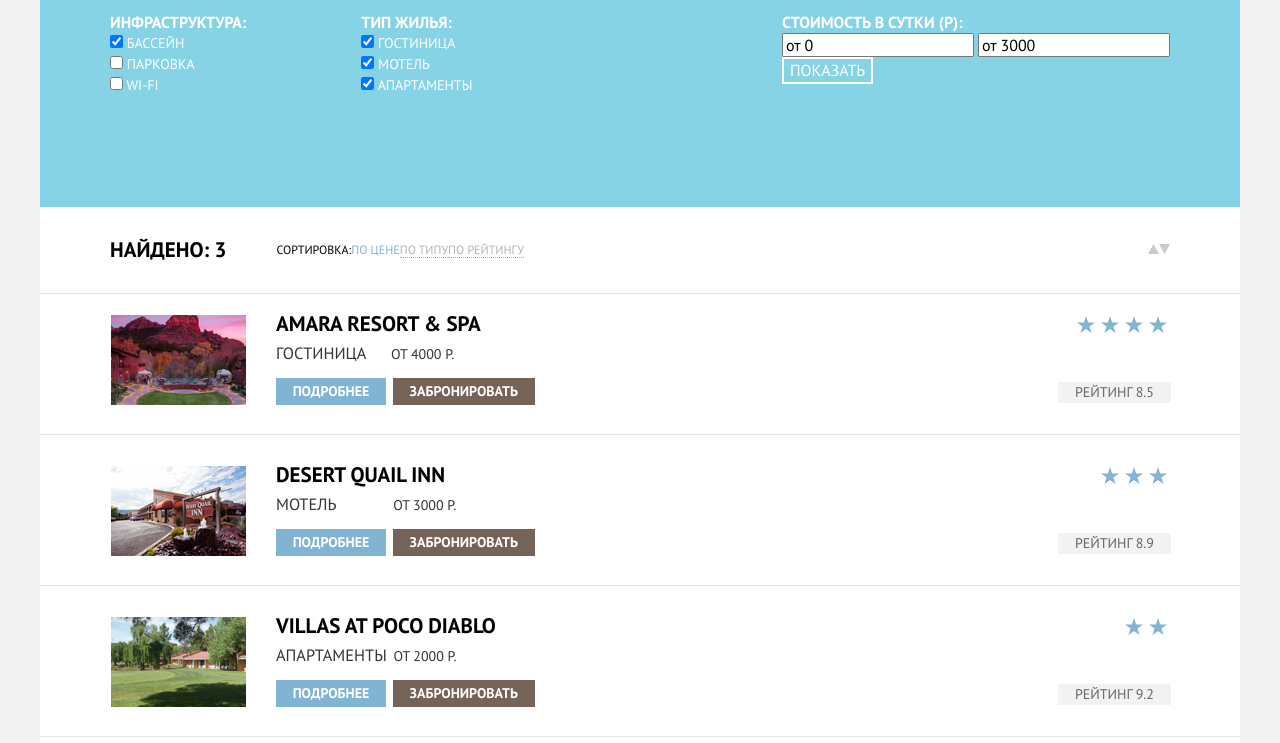
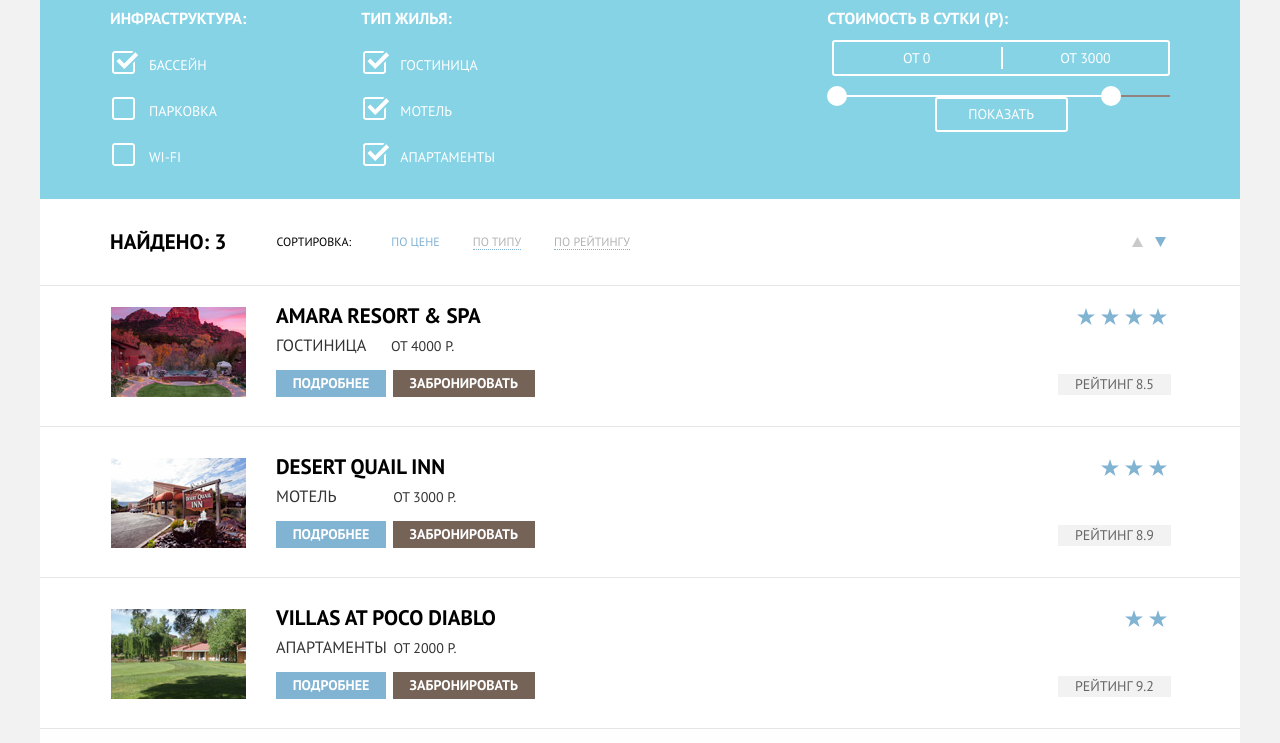
Before and after one commit to Havaj-Ilyasov/1124603-sedona-27, a plain HTML site: page hotels.html in a window 1280 px wide. Shown: the part 74-817 px from the top of the page. Drawn offline with Linux system fonts and the light colour scheme.

Commit message:
Выполняет задание "Личный проект: продолжаем оформление декоративных элементов"

```diff
--- a/css/style.css
+++ b/css/style.css
@@ -183,12 +183,15 @@ input[type="radio"].visually-hidden {
 
 .features__title {
   width: 440px;
+  margin-bottom: 27px;
 
   font-size: 21px;
+  text-align: center;
 }
 
 .features__subtitle {
   margin: 0;
+  margin-bottom: 51px;
 
   font-size: 14px;
   font-weight: 400;
@@ -205,22 +208,23 @@ input[type="radio"].visually-hidden {
   line-height: 21px;
 
   list-style: none;
+
+  background-color: #eeeeee;
 }
 
 .features__item {
   display: flex;
   flex-wrap: wrap;
-  align-items: center;
-  justify-content: center;
   width: 400px;
+
+  color: #333333;
 }
 
 .features__item:not(:nth-child(1)) {
   height: 256px;
 }
 
-.features__item:nth-child(1),
-.features__item:nth-child(2) {
+.features__item--main {
   width: 100%;
 
   color: #ffffff;
@@ -228,23 +232,65 @@ input[type="radio"].visually-hidden {
   background-color: #81b3d2;
 }
 
+.features__item:nth-child(2) .features__content {
+  padding-right: 45px;
+  padding-left: 45px;
+}
+
 .features__content {
   display: flex;
   flex-direction: column;
   align-items: center;
-  justify-content: center;
   width: 400px;
+  padding-top: 47px;
+  padding-right: 60px;
+  padding-left: 60px;
+  padding-bottom: 60px;
 }
 
 .features__slogan {
+  max-width: 150px;
   margin: 0;
+  margin-bottom: 24px;
 
   font-size: 21px;
+  text-align: center;
 }
 
 .features__index {
+  position: relative;
+
+  max-width: 280px;
+  margin-bottom: 21px;
+
   font-size: 14px;
   font-weight: 400;
+}
+
+.features__index::before,
+.features__index::after {
+  content: "";
+
+  position: absolute;
+  top: 50%;
+
+  width: 8px;
+  height: 1px;
+
+  background-color: #979797;
+}
+
+.features__index::before {
+  left: -10px;
+}
+
+.features__index::after {
+  right: -10px;
+}
+
+.features__item--main .features__index::before,
+.features__item--main .features__index::after {
+  background-color: #ffffff;
 }
 
 .features__desc {
@@ -252,6 +298,7 @@ input[type="radio"].visually-hidden {
 
   font-size: 14px;
   font-weight: 400;
+  text-align: center;
 }
 
 .features__img-wrapper {
@@ -276,22 +323,65 @@ input[type="radio"].visually-hidden {
   display: flex;
   flex-direction: column;
   align-items: center;
-  justify-content: center;
   width: 400px;
-  height: 330px;
+  padding-top: 161px;
+  padding-bottom: 81px;
 }
 
 .features__sublist-title {
+  position: relative;
+
   margin: 0;
+  margin-bottom: 24px;
 
   font-size: 21px;
 }
 
+.features__sublist-title::before {
+  content: "";
+
+  position: absolute;
+
+  background-repeat: no-repeat;
+}
+
+.features__sublist-item:nth-child(1) .features__sublist-title::before {
+  left: -3px;
+  bottom: 50px;
+
+  width: 75px;
+  height: 72px;
+
+  background-image: url("../img/icon-1.svg");
+}
+
+.features__sublist-item:nth-child(2) .features__sublist-title::before {
+  left: -17px;
+  bottom: 51px;
+
+  width: 74px;
+  height: 70px;
+
+  background-image: url("../img/icon-3.svg");
+}
+
+.features__sublist-item:nth-child(3) .features__sublist-title::before {
+  left: 20px;
+  bottom: 51px;
+
+  width: 64px;
+  height: 76px;
+
+  background-image: url("../img/icon-2.svg");
+}
+
 .features__sublist-desc {
+  max-width: 300px;
   margin: 0;
 
   font-size: 14px;
   font-weight: 400;
+  text-align: center;
 }
 
 /* search */
@@ -703,10 +793,10 @@ input[type="radio"].visually-hidden {
 .filter .container {
   width: 1200px;
   margin: 0 auto;
-  padding-top: 30px;
+  padding-top: 26px;
   padding-right: 70px;
   padding-left: 70px;
-  padding-bottom: 35px;
+  padding-bottom: 31px;
 
   background-color: #87D3E6;
   background-image: url("../img/bg-filter.png");
@@ -735,25 +825,169 @@ input[type="radio"].visually-hidden {
   margin-left: auto;
 }
 
+.form__group-content {
+  display: flex;
+  flex-direction: column;
+  height: 100%;
+}
+
 .form__subtitle {
+  margin-bottom: 26px;
+
   font-size: 16px;
   font-weight: 700;
+}
+
+.form__group:nth-child(3) .form__subtitle {
+  margin-left: -5px;
+  margin-bottom: 11px;
 }
 
 .form__list {
   margin: 0;
   padding: 0;
+  padding-left: 39px;
 
   list-style: none;
 }
 
+.form__item:not(:last-child) {
+  margin-bottom: 25px;
+}
+
+.form__input:disabled + .form__text::before {
+  opacity: 0.3;
+}
+
+.form__text {
+  position: relative;
+}
+
+.form__text::before {
+  content: "";
+
+  position: absolute;
+  left: -37px;
+  bottom: 0;
+
+  width: 23px;
+  height: 23px;
+
+  background-image: url("../img/checkbox-off.svg");
+  background-repeat: no-repeat;
+}
+
+.form__input[type=checkbox]:checked + .form__text::before {
+  width: 27px;
+
+  background-image: url("../img/checkbox-on.svg");
+}
+
+.range__controls--price {
+  border: 2px solid #ffffff;
+  border-radius: 3px;
+}
+
+.form__input--price {
+  padding-top: 8px;
+  padding-bottom: 8px;
+
+  text-align: center;
+  text-transform: uppercase;
+  color: #ffffff;
+
+  background-color: transparent;
+  border: none;
+}
+
+.form__input--price::placeholder {
+  color: #ffffff;
+}
+
+.form__input--price::-moz-placeholder {
+  color: #ffffff;
+}
+
+.range__controls--price {
+  position: relative;
+
+  margin-bottom: 19px;
+}
+
+.range__controls--price::before {
+  content: "";
+
+  position: absolute;
+  top: 50%;
+  left: 50%;
+
+  width: 2px;
+  height: 22px;
+
+  background-color: #ffffff;
+
+  transform: translateY(-50%);
+}
+
+.range__controls--toggle {
+  position: relative;
+}
+
+.range__scale {
+  width: 100%;
+  height: 2px;
+
+  background-color: #928381;
+}
+
+.range__bar {
+  width: 80%;
+  height: 2px;
+
+  background-color: #ffffff;
+}
+
+.range__toggle {
+  position: absolute;
+  top: 50%;
+
+  width: 5px;
+  height: 5px;
+
+  border: 10px solid #ffffff;
+  background-color: #ababab;
+  border-radius: 50%;
+
+  transform: translateY(-50%);
+}
+
+.range__toggle:hover,
+.range__toggle:focus {
+  border-width: 9px;
+}
+
+.range__toggle--min {
+  left: -5px;
+}
+
+.range__toggle--max {
+  right: 49px;
+}
+
 .form__button {
+  width: 133px;
+  margin: 0 auto;
+  margin-top: auto;
+  padding-top: 5px;
+  padding-bottom: 5px;
+
   line-height: 21px;
   color: #ffffff;
   text-transform: uppercase;
 
   background-color: transparent;
   border: 2px solid #ffffff;
+  border-radius: 3px;
 }
 
 .form__button:hover,
@@ -795,6 +1029,7 @@ input[type="radio"].visually-hidden {
 
 .sort__subtitle {
   margin: 0;
+  margin-right: 40px;
 }
 
 .sort__list {
@@ -803,6 +1038,10 @@ input[type="radio"].visually-hidden {
   padding: 0;
 
   list-style: none;
+}
+
+.sort__list .sort__item:not(:last-child) {
+  margin-right: 33px;
 }
 
 .sort__item:not(:nth-child(1)) .sort__link {
@@ -831,11 +1070,26 @@ input[type="radio"].visually-hidden {
 }
 
 .sort__buttons {
+  display: flex;
+  margin: 0;
   margin-left: auto;
+  padding: 0;
+  padding-top: 2px;
+  padding-right: 4px;
+
+  list-style: none;
+}
+
+.sort__buttons .sort__item:not(:last-child) {
+  margin-right: 12px;
 }
 
 .sort__icon {
   fill: #cacaca;
+}
+
+.sort__button--current .sort__icon {
+  fill: #81b3d2;
 }
 
 .sort__button:hover .sort__icon,
@@ -844,6 +1098,11 @@ input[type="radio"].visually-hidden {
 }
 
 .sort__button:active .sort__icon {
+  fill: #81b3d2;
+}
+
+.sort__button--current:hover .sort__icon,
+.sort__button--current:focus .sort__icon {
   fill: #81b3d2;
 }
 
--- a/hotels.html
+++ b/hotels.html
@@ -46,20 +46,20 @@
             <legend class="form__subtitle">Инфраструктура:</legend>
             <ul class="form__list">
               <li class="form__item">
-                <label class="form__text">
-                  <input class="form__input" type="checkbox" checked>
+                <input class="form__input visually-hidden" id="form__pool" type="checkbox" name="pool" checked>
+                <label class="form__text" for="form__pool">
                   Бассейн
                 </label>
               </li>
               <li class="form__item">
-                <label class="form__text">
-                  <input class="form__input" type="checkbox">
+                <input class="form__input visually-hidden" id="form__parking" type="checkbox" name="parking">
+                <label class="form__text" for="form__parking">
                   Парковка
                 </label>
               </li>
               <li class="form__item">
-                <label class="form__text">
-                  <input class="form__input" type="checkbox">
+                <input class="form__input visually-hidden" id="form__wifi" type="checkbox" name="wifi">
+                <label class="form__text" for="form__wifi">
                   Wi-fi
                 </label>
               </li>
@@ -70,22 +70,23 @@
             <legend class="form__subtitle">Тип жилья:</legend>
             <ul class="form__list">
               <li class="form__item">
-                <label class="form__text">
-                  <input class="form__input" type="checkbox" checked>
+                <input class="form__input visually-hidden" id="form__hotel" type="checkbox" name="hotel" checked>
+                <label class="form__text" for="form__hotel">
                   Гостиница
                 </label>
               </li>
 
               <li class="form__item">
-                <label class="form__text">
-                  <input class="form__input" type="checkbox" checked>
+                <input class="form__input visually-hidden" id="form__motel" type="checkbox" name="motel" checked>
+                <label class="form__text" for="form__motel">
                   Мотель
                 </label>
               </li>
 
               <li class="form__item">
-                <label class="form__text">
-                  <input class="form__input" type="checkbox" checked>
+                <input class="form__input visually-hidden" id="form__apartments" name="apartments" type="checkbox"
+                  checked>
+                <label class="form__text" for="form__apartments">
                   Апартаменты
                 </label>
               </li>
@@ -93,14 +94,16 @@
           </fieldset>
 
           <fieldset class="form__group">
+            <div class="form__group-content">
               <legend class="form__subtitle">
                 Стоимость в сутки (р):
+              </legend>
               <div class="form__range range">
-                <div class="range__controls--price">
-                  <input class="form__input" type="text" value="от 0">
-                  <input class="form__input" type="text" value="от 3000">
+                <div class="range__controls range__controls--price">
+                  <input class="form__input form__input--price" type="text" placeholder="от 0">
+                  <input class="form__input form__input--price" type="text" placeholder="от 3000">
                 </div>
-                <div class="range__controls--toggle">
+                <div class="range__controls range__controls--toggle">
                   <div class="range__scale">
                     <div class="range__bar"></div>
                   </div>
@@ -109,7 +112,7 @@
                 </div>
               </div>
               <button class="form__button" type="submit">Показать</button>
-            </legend>
+            </div>
           </fieldset>
 
         </form>
@@ -133,7 +136,7 @@
           </li>
         </ul>
 
-        <ul class="sort__list sort__buttons">
+        <ul class="sort__buttons">
           <li class="sort__item">
             <a class="sort__button sort__button--up" href="">
               <span class="visually-hidden">Кнопка сортировки отелей по возрастанию</span>
@@ -141,7 +144,7 @@
             </a>
           </li>
           <li class="sort__item">
-            <a class="sort__button sort__button--down" href="">
+            <a class="sort__button sort__button--down sort__button--current">
               <span class="visually-hidden">Кнопка сортировки отелей по убыванию</span>
               <svg class="sort__icon" xmlns="http://www.w3.org/2000/svg" width="11" height="10" viewBox="0 0 11 10"><path d="M5.5 10L0 0h11"/></svg>
             </a>
```
Also changed, not shown: index.html (+9 -3 lines). Lines whose indentation alone changed are shown as unchanged.
